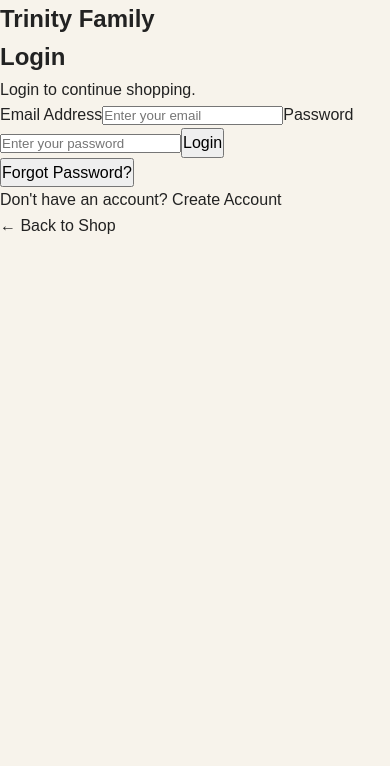
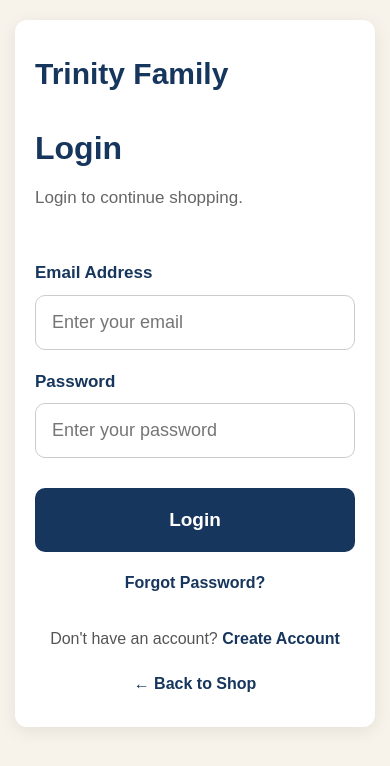
Before and after one commit to trinityfamily99-byte/trinity-family, a Next.js app: page /login in a window 390 px wide. Shown: the top 766 px of the page. Built offline with nearby package versions, Linux system fonts and the light colour scheme; no server answers.

Commit message:
Update globals.css

```diff
--- a/app/globals.css
+++ b/app/globals.css
@@ -704,3 +704,264 @@ padding: 15px;
 font-size: 17px;
 }
 }
+/* =========================
+   CHECKOUT PAGE
+========================= */
+
+.checkout-page {
+  min-height: 100vh;
+  background: #f7f3eb;
+  padding: 45px 20px 70px;
+}
+
+.checkout-container {
+  max-width: 700px;
+  margin: 0 auto;
+  background: white;
+  border-radius: 14px;
+  padding: 40px;
+  box-shadow: 0 4px 18px rgba(0, 0, 0, 0.08);
+}
+
+.checkout-container h2 {
+  color: #17365d;
+  font-size: 36px;
+  margin-bottom: 25px;
+}
+
+.checkout-intro {
+  color: #666;
+  font-size: 18px;
+  margin-bottom: 35px;
+}
+
+.checkout-container form {
+  display: flex;
+  flex-direction: column;
+}
+
+.checkout-container label {
+  color: #17365d;
+  font-weight: bold;
+  font-size: 17px;
+  margin: 18px 0 8px;
+}
+
+.checkout-container input,
+.checkout-container textarea {
+  width: 100%;
+  padding: 17px 20px;
+  border: 1px solid #ccc;
+  border-radius: 10px;
+  font-size: 18px;
+  font-family: inherit;
+  background: white;
+  color: #333;
+}
+
+.checkout-container input:focus,
+.checkout-container textarea:focus {
+  outline: none;
+  border-color: #17365d;
+  box-shadow: 0 0 0 2px rgba(23, 54, 93, 0.1);
+}
+
+.checkout-container .readonly-input {
+  background: #f1f1f1;
+  color: #666;
+}
+
+.checkout-container textarea {
+  resize: vertical;
+  min-height: 150px;
+}
+
+.place-order-button {
+  width: 100%;
+  margin-top: 30px;
+  padding: 17px;
+  border: none;
+  border-radius: 10px;
+  background: #17365d;
+  color: white;
+  font-size: 20px;
+  font-weight: bold;
+}
+
+.place-order-button:hover {
+  background: #0e2745;
+}
+
+.back-cart {
+  display: inline-block;
+  margin-top: 25px;
+  color: #17365d;
+  font-weight: bold;
+}
+
+
+/* =========================
+   LOGIN PAGE
+========================= */
+
+.auth-page {
+  min-height: 100vh;
+  background: #f7f3eb;
+  padding: 45px 20px 70px;
+  display: flex;
+  align-items: flex-start;
+  justify-content: center;
+}
+
+.auth-card {
+  width: 100%;
+  max-width: 700px;
+  background: white;
+  border-radius: 14px;
+  padding: 40px;
+  box-shadow: 0 4px 18px rgba(0, 0, 0, 0.08);
+}
+
+.auth-card h1 {
+  color: #17365d;
+  font-size: 30px;
+  margin-bottom: 25px;
+}
+
+.auth-card h2 {
+  color: #17365d;
+  font-size: 36px;
+  margin-bottom: 10px;
+}
+
+.auth-intro {
+  color: #666;
+  font-size: 18px;
+  margin-bottom: 30px;
+}
+
+.auth-card form {
+  display: flex;
+  flex-direction: column;
+}
+
+.auth-card label {
+  color: #17365d;
+  font-weight: bold;
+  font-size: 17px;
+  margin: 18px 0 8px;
+}
+
+.auth-card input {
+  width: 100%;
+  padding: 17px 20px;
+  border: 1px solid #ccc;
+  border-radius: 10px;
+  font-size: 18px;
+  font-family: inherit;
+}
+
+.auth-card input:focus {
+  outline: none;
+  border-color: #17365d;
+  box-shadow: 0 0 0 2px rgba(23, 54, 93, 0.1);
+}
+
+.login-submit-button {
+  width: 100%;
+  margin-top: 30px;
+  padding: 17px;
+  border: none;
+  border-radius: 10px;
+  background: #17365d;
+  color: white;
+  font-size: 20px;
+  font-weight: bold;
+}
+
+.login-submit-button:hover {
+  background: #0e2745;
+}
+
+.login-submit-button:disabled {
+  opacity: 0.7;
+  cursor: not-allowed;
+}
+
+.forgot-password-button {
+  display: block;
+  margin: 18px auto 0;
+  border: none;
+  background: transparent;
+  color: #17365d;
+  font-weight: bold;
+  cursor: pointer;
+}
+
+.auth-message {
+  margin-top: 20px;
+  padding: 12px;
+  border-radius: 8px;
+  background: #f1f1f1;
+  color: #333;
+  text-align: center;
+}
+
+.auth-link {
+  margin-top: 30px;
+  text-align: center;
+  color: #555;
+}
+
+.auth-link a {
+  color: #17365d;
+  font-weight: bold;
+}
+
+.back-shop {
+  display: block;
+  margin-top: 20px;
+  text-align: center;
+  color: #17365d;
+  font-weight: bold;
+}
+
+
+/* MOBILE AUTH + CHECKOUT */
+
+@media (max-width: 768px) {
+
+  .checkout-page,
+  .auth-page {
+    padding: 20px 15px 50px;
+  }
+
+  .checkout-container,
+  .auth-card {
+    padding: 30px 20px;
+    border-radius: 12px;
+  }
+
+  .checkout-container h2,
+  .auth-card h2 {
+    font-size: 32px;
+  }
+
+  .checkout-intro,
+  .auth-intro {
+    font-size: 17px;
+  }
+
+  .checkout-container input,
+  .checkout-container textarea,
+  .auth-card input {
+    font-size: 18px;
+    padding: 16px;
+  }
+
+  .place-order-button,
+  .login-submit-button {
+    padding: 17px;
+    font-size: 19px;
+  }
+}
```
